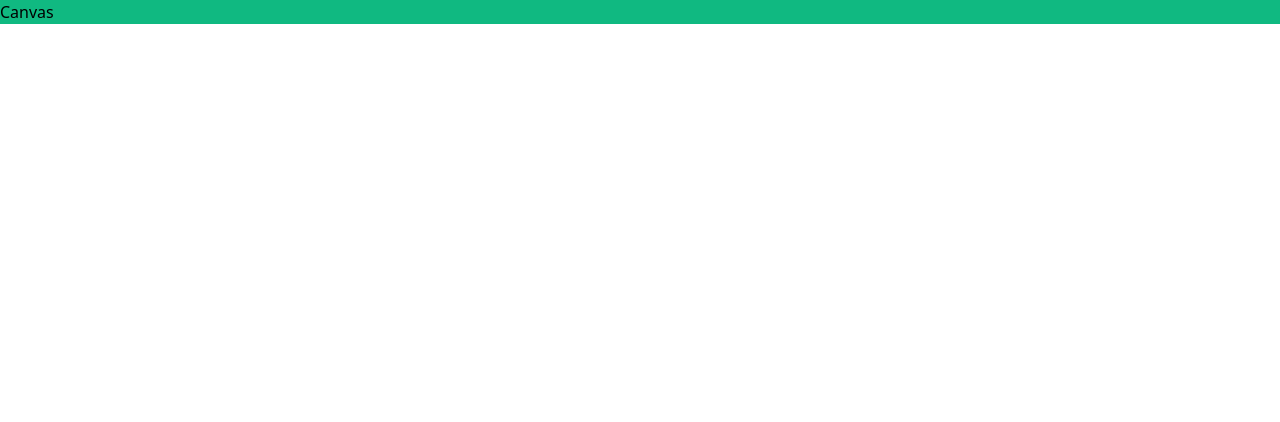
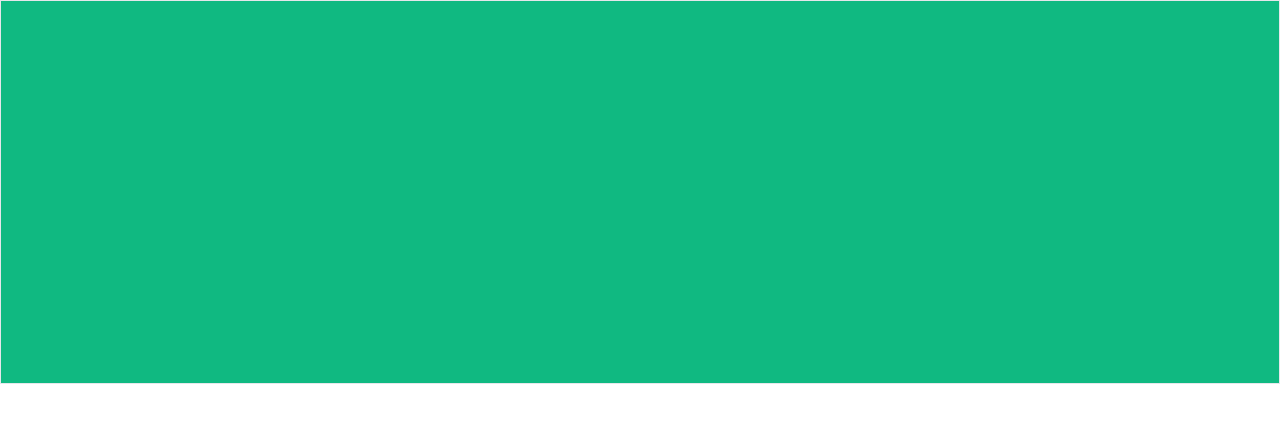
Before and after one commit to pawanbhatta178/computerVisionWeb, a React (Create React App) app: page / in a window 1280 px wide. Shown: the top 422 px of the page. Built offline with nearby package versions, Linux system fonts and the light colour scheme.

Commit message:
Basic sketch working

```diff
--- a/src/App.tsx
+++ b/src/App.tsx
@@ -3,8 +3,8 @@ import { Canvas } from "./components/Canvas";
 
 function App() {
   return (
-    <div className="bg-green-500 w-screen h-">
-      <Canvas/>
+    <div className="bg-green-500 border h-96 ">
+      <Canvas className="h-full w-full"/>
     </div>
   );
 }
--- a/src/components/Canvas.tsx
+++ b/src/components/Canvas.tsx
@@ -1,4 +1,4 @@
-import React from 'react'
+import React, {useRef, useEffect, useState} from 'react'
 
 
 interface CanvasProps{
@@ -6,11 +6,74 @@ interface CanvasProps{
 }
 
 
-const Canvas:React.FC<CanvasProps> = ({className}) => {
+const Canvas: React.FC<CanvasProps> = (props) => {
+    const canvasRef = useRef<HTMLCanvasElement | null>(null);
+    const contextRef = useRef<CanvasRenderingContext2D|null>(null);
+    const [isDrawing, setIsDrawing] = useState<boolean>(false);
+    useEffect(() => {
+        const canvas = canvasRef.current;
+
+        if (canvas !== null) {
+           const context = canvas.getContext('2d');
+            //Our first draw
+            if (context !== null) {
+                context.strokeStyle = "black";
+            }
+            contextRef.current = context;
+
+        }
+      },[])
+
+    const startDrawing = (mouseEvent: React.MouseEvent<HTMLCanvasElement, MouseEvent>) => {
+        if (contextRef.current !== null) {
+            contextRef.current.beginPath();
+            contextRef.current.moveTo(mouseEvent.nativeEvent.clientX, mouseEvent.nativeEvent.clientY);
+            setIsDrawing(true);
+        }
+
+    }
+
+    const startDrawingTouch = (touchEvent: React.TouchEvent<HTMLCanvasElement>) => {
+        if (contextRef.current !== null) {
+            contextRef.current.beginPath();
+            contextRef.current.moveTo(touchEvent.touches[0].clientX, touchEvent.touches[0].clientY);
+            setIsDrawing(true);
+        }
+
+    }
+
+
+    const finishDrawing = (mouseEvent: React.MouseEvent<HTMLCanvasElement, MouseEvent>) => {
+        contextRef.current?.closePath();
+        setIsDrawing(false);
+    }
+
+    const finishDrawingTouch = (touchEvent: React.TouchEvent<HTMLCanvasElement>) => {
+        contextRef.current?.closePath();
+        setIsDrawing(false);
+    }
+
+    const draw = (mouseEvent: React.MouseEvent<HTMLCanvasElement, MouseEvent>) => {
+        if (!isDrawing) {
+            return;
+        }
+        const {offsetX, offsetY } = mouseEvent.nativeEvent;
+        contextRef.current?.lineTo(offsetX, offsetY);
+        contextRef.current?.stroke();
+    }
+
+    const drawTouch = (touchEvent: React.TouchEvent<HTMLCanvasElement>) => {
+        if (!isDrawing) {
+            return;
+        }
+        const {clientX, clientY } = touchEvent.touches[0];
+        contextRef.current?.lineTo(clientX, clientY);
+        contextRef.current?.stroke();
+    }
+
+
     return (
-        <div className={`h-full w-full ${className}`}>
-            Canvas
-        </div>
+        <canvas ref={canvasRef} onMouseDown={startDrawing} onTouchStart={startDrawingTouch } onTouchEnd={finishDrawingTouch} onTouchMove={drawTouch} onMouseUp={finishDrawing} onMouseMove={draw} {...props}/>
     )
 }
 
```
